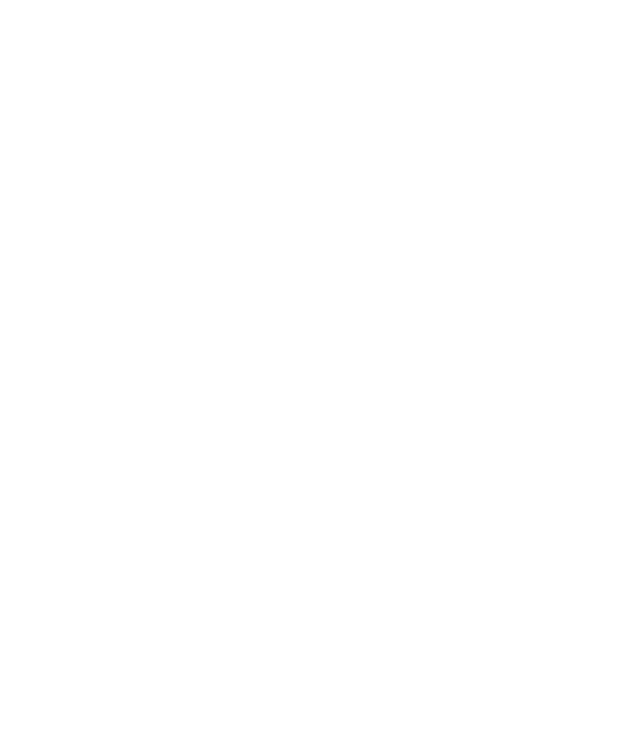
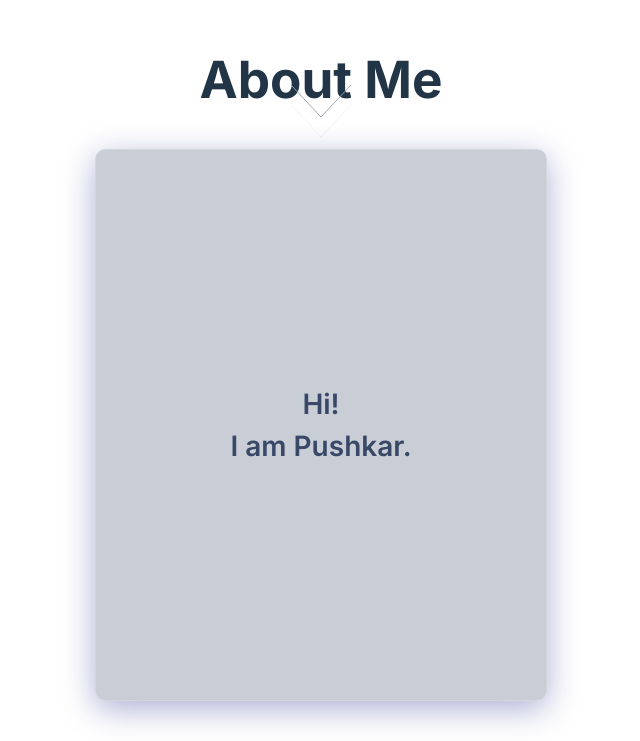
Before and after one commit to pushkar14-mst/Pushkar-s-Portfolio, a React (Vite) app in the folder client/: page / in a window 1280 px wide. Shown: the part 623-1364 px from the top of the page, without its empty margins (319-959 px from the left). Before the commit the page ends 800 px from the top, so only its background shows below. Built offline with nearby package versions, Linux system fonts and the light colour scheme; a web font is replaced by a local one.

Commit message:
added about section

```diff
--- a/client/src/App.tsx
+++ b/client/src/App.tsx
@@ -1,10 +1,12 @@
 import "./App.css";
+import AboutSection from "./components/AboutSection/AboutSection";
 import HeroSection from "./components/HeroSection/HeroSection";
 
 const App = () => {
   return (
     <>
       <HeroSection />
+      <AboutSection />
     </>
   );
 };
--- /dev/null
+++ b/client/src/components/AboutSection/AboutSection.css
@@ -0,0 +1,26 @@
+#about-section {
+  display: flex;
+  align-items: center;
+  justify-content: center;
+  flex-direction: column;
+}
+.about-section-container {
+  display: flex;
+  align-items: center;
+  justify-content: center;
+  flex-direction: column;
+  height: 550px;
+  width: 450px;
+  background: rgba(155, 164, 181, 0.55);
+  box-shadow: 0 8px 32px 0 rgba(31, 38, 135, 0.37);
+  backdrop-filter: blur(6.5px);
+  -webkit-backdrop-filter: blur(6.5px);
+  border-radius: 10px;
+  border: 1px solid rgba(255, 255, 255, 0.18);
+}
+
+#about-intro {
+  color: #394867;
+  font-weight: 600;
+  font-size: 1.75rem;
+}
--- /dev/null
+++ b/client/src/components/AboutSection/AboutSection.tsx
@@ -0,0 +1,16 @@
+import "./AboutSection.css";
+const AboutSection = () => {
+  return (
+    <>
+      <section id="about-section">
+        <h1>About Me</h1>
+        <div className="about-section-container">
+          <p id="about-intro">
+            Hi! <br /> I am Pushkar.
+          </p>
+        </div>
+      </section>
+    </>
+  );
+};
+export default AboutSection;
--- a/client/src/components/HeroSection/HeroSection.css
+++ b/client/src/components/HeroSection/HeroSection.css
@@ -1,5 +1,12 @@
 @import url("https://fonts.googleapis.com/css2?family=Inter:wght@200;300;400;500;600;700;800;900&family=Playfair+Display:ital,wght@0,400;0,500;0,600;0,700;0,800;0,900;1,900&display=swap");
 
+#hero-section {
+  display: flex;
+  justify-content: center;
+  align-items: center;
+  flex-direction: column;
+  margin-bottom: 5rem;
+}
 .hero {
   position: relative;
   height: auto;
@@ -19,3 +26,65 @@
 #last-name {
   color: #394867;
 }
+
+.arrows {
+  width: 60px;
+  height: 72px;
+  position: absolute;
+  left: 50%;
+  margin-left: -30px;
+  bottom: 20px;
+}
+
+.arrows path {
+  stroke: #9ba4b5;
+  fill: transparent;
+  stroke-width: 1px;
+  animation: arrow 2s infinite;
+  -webkit-animation: arrow 2s infinite;
+}
+
+@keyframes arrow {
+  0% {
+    opacity: 0;
+  }
+  40% {
+    opacity: 1;
+  }
+  80% {
+    opacity: 0;
+  }
+  100% {
+    opacity: 0;
+  }
+}
+
+@-webkit-keyframes arrow /*Safari and Chrome*/ {
+  0% {
+    opacity: 0;
+  }
+  40% {
+    opacity: 1;
+  }
+  80% {
+    opacity: 0;
+  }
+  100% {
+    opacity: 0;
+  }
+}
+
+.arrows path.a1 {
+  animation-delay: -1s;
+  -webkit-animation-delay: -1s; /* Safari 和 Chrome */
+}
+
+.arrows path.a2 {
+  animation-delay: -0.5s;
+  -webkit-animation-delay: -0.5s; /* Safari 和 Chrome */
+}
+
+.arrows path.a3 {
+  animation-delay: 0s;
+  -webkit-animation-delay: 0s; /* Safari 和 Chrome */
+}
--- a/client/src/components/HeroSection/HeroSection.tsx
+++ b/client/src/components/HeroSection/HeroSection.tsx
@@ -2,7 +2,6 @@
 import "./HeroSection.css";
 const HeroSection = () => {
   useEffect(() => {
-    const mainName = document.getElementById("main-name");
     return () => {
       const typeItInstance = new TypeIt("#role", {
         speed: 50,
@@ -28,6 +27,11 @@
           </h1>
           <h2 id="role" />
         </div>
+        <svg className="arrows">
+          <path className="a1" d="M0 0 L30 32 L60 0"></path>
+          <path className="a2" d="M0 20 L30 52 L60 20"></path>
+          <path className="a3" d="M0 40 L30 72 L60 40"></path>
+        </svg>
       </section>
     </>
   );
```
